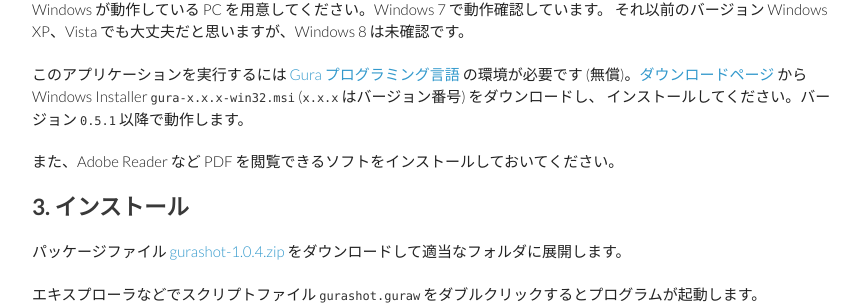
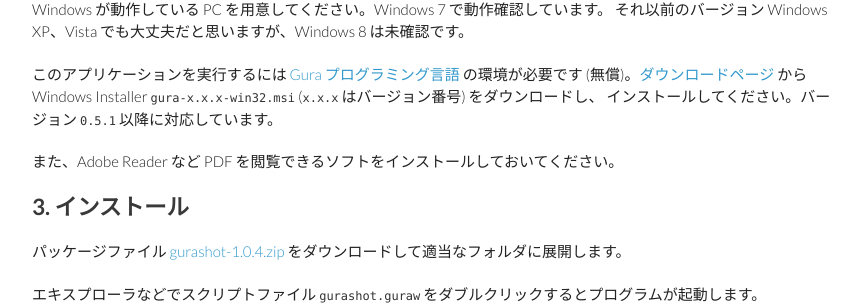
Before and after one commit to gura-app/gura-app.github.io, a Jekyll site: the page built from gurashot/index.md, in a window 1280 px wide and 900 px high, scrolled down 342 px. Shown: the part 150-455 px from the top of the window, without its empty margins (208-1068 px from the left). Built offline with Jekyll 4.4.1, drawn with Linux system fonts in a browser that asks for light colours; Markdown is read by kramdown in place of the engine named in the settings.

Commit message:
updated document

```diff
--- a/gurashot/index.md
+++ b/gurashot/index.md
@@ -30,7 +30,7 @@ Windows が動作している PC を用意してください。Windows 7 で動
 このアプリケーションを実行するには [Gura プログラミング言語](http://www.gura-lang.org/)
 の環境が必要です (無償)。[ダウンロードページ](http://www.gura-lang.org/Download.html) から
 Windows Installer `gura-x.x.x-win32.msi` (`x.x.x` はバージョン番号) をダウンロードし、
-インストールしてください。バージョン `0.5.1` 以降で動作します。
+インストールしてください。バージョン `0.5.1` 以降に対応しています。
 
 また、Adobe Reader など PDF を閲覧できるソフトをインストールしておいてください。
 
```
